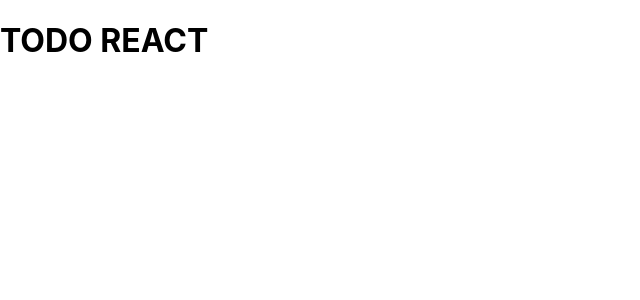
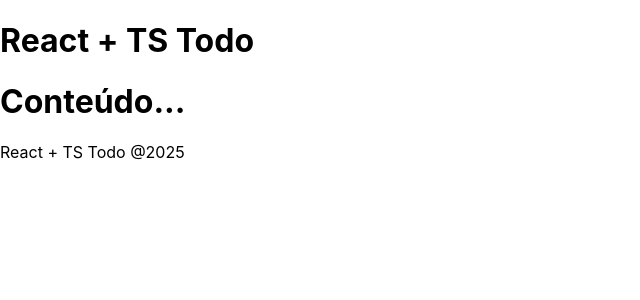
Before and after one commit to pierrecbrito/todo, a React (Create React App) app: page / in a window 1280 px wide. Shown: the top 300 px of the page, without its empty margins (0-640 px from the left). Built offline with nearby package versions, Linux system fonts and the light colour scheme.

Commit message:
Header & Footer Components

```diff
--- a/src/App.tsx
+++ b/src/App.tsx
@@ -1,11 +1,14 @@
 import React from 'react';
+import Header from './components/Header';
+import Footer from './components/Footer';
 
 function App() {
-  return (
-    <div className="App">
-      <h1>TODO REACT</h1>
-    </div>
-  );
+  return <div>
+    <Header />
+    <h1>Conteúdo...</h1>
+   <Footer />
+  </div>
+
 }
 
 export default App;
--- /dev/null
+++ b/src/components/Footer.tsx
@@ -0,0 +1,14 @@
+import React from 'react'
+
+
+const Footer = () => {
+  return (
+    <footer>
+        <p>
+            <span>React + TS Todo</span> @2025
+        </p>
+  </footer>
+  )
+}
+
+export default Footer
--- /dev/null
+++ b/src/components/Header.tsx
@@ -0,0 +1,12 @@
+import React from 'react'
+
+
+const Header = () => {
+  return (
+    <header>
+        <h1>React + TS Todo</h1>
+    </header>
+  )
+}
+
+export default Header
```
